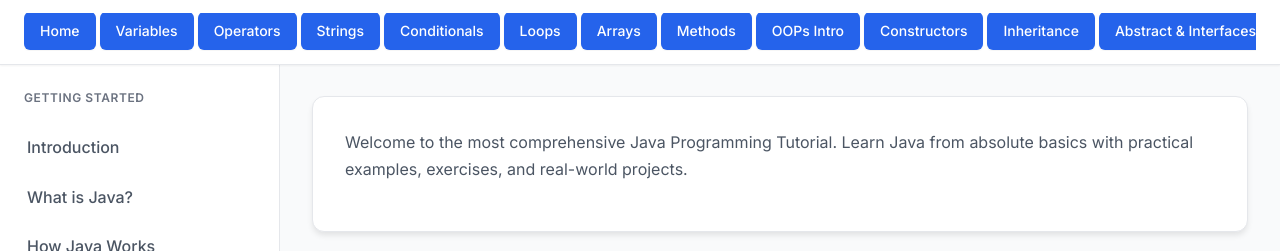
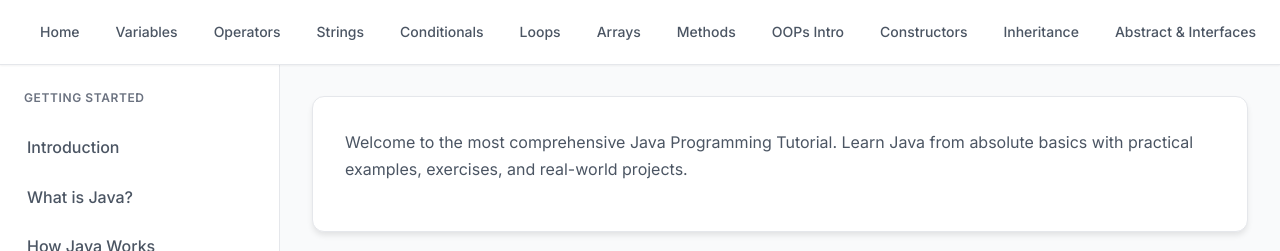
Before and after one commit to Suriya05022002/Java_Theory, a plain HTML site: page index.html in a window 1280 px wide. Shown: the top 251 px of the page. Drawn offline with Linux system fonts and the light colour scheme.

Commit message:
style.css

```diff
--- a/style.css
+++ b/style.css
@@ -1568,12 +1568,7 @@ tr:last-child td {
   transform: translateY(-1px);
 }
 
-.nav-links a.active {
-  color: var(--text-white);
-  background: var(--primary-blue);
-  box-shadow: var(--shadow-sm);
-  transform: translateY(-1px);
-}
+
 
 .nav-links a.active::before {
   opacity: 0;
```
